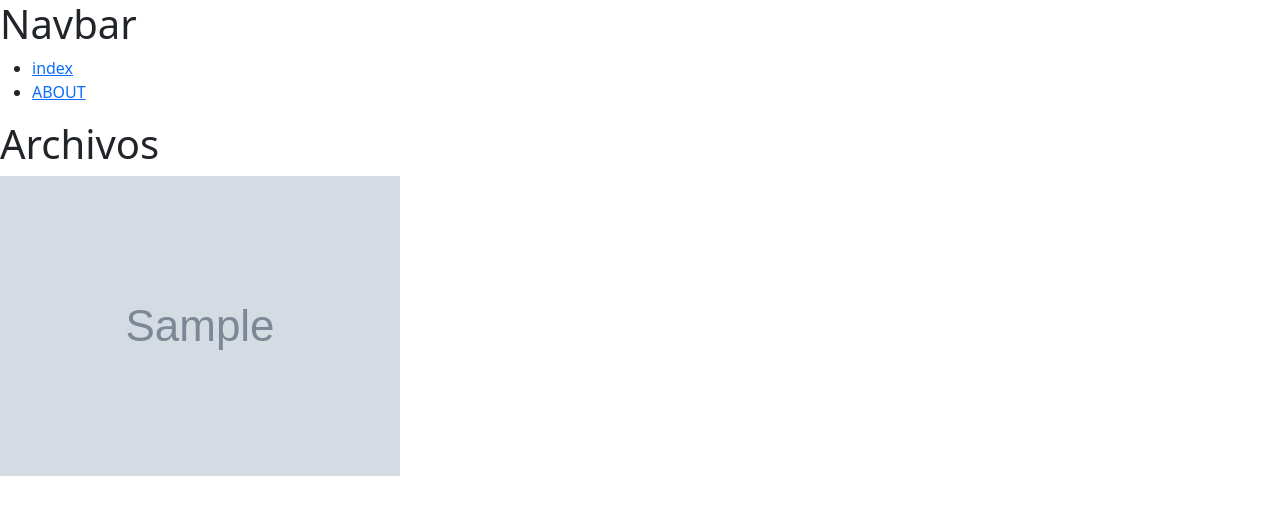
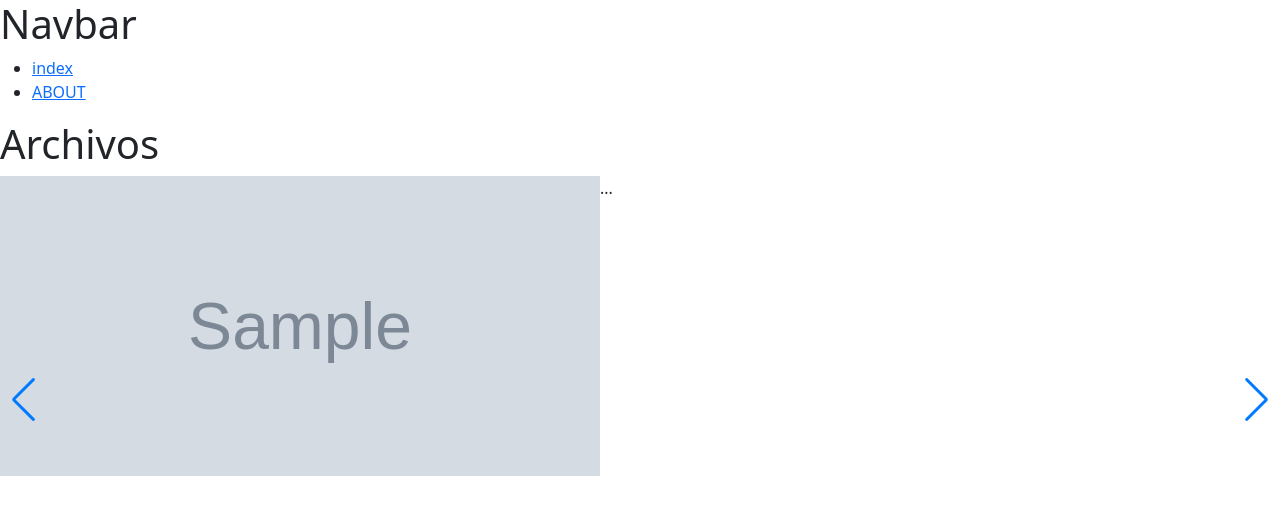
Before and after one commit to LetySG/Proyecto, a Node server app: page /files in a window 1280 px wide. Shown: the top 515 px of the page. Run offline with Node 20, Linux system fonts and the light colour scheme; tables that the repository leaves empty hold one stand-in row (values such as "Sample post"); grey boxes marked "Sample" are stand-in pictures; some libraries are stand-ins or nearby versions.

Commit message:
listando imagenes

```diff
--- a/Prueba/src/routes/routes.js
+++ b/Prueba/src/routes/routes.js
@@ -38,8 +38,9 @@ router.get('/login',(req,res)=>{
 });
 
 //vista formulario subir imagen
-router.get('/upload',(req,res)=>{
-    res.render('upload');
+router.get('/upload',async (req,res)=>{
+    const image = await Image.find().lean();
+    res.render('upload',{image});
 
 
 });
--- a/Prueba/src/views/files.hbs
+++ b/Prueba/src/views/files.hbs
@@ -1,7 +1,29 @@
 <h1>Archivos </h1>
+<style>
+  .swiper-container {
+  width: 600px;
+  height: 300px;
+  }
+</style>
+<!-- Slider main container -->
+<div class="swiper-container">
+  <!-- Additional required wrapper -->
+  <div class="swiper-wrapper">
 
-{{#each image}}
+    {{#each image}}
 
-    <img src="{{imageURL}}" alt="">
+    <img src="{{imageURL}}" alt="" class="swiper-slide">
 
 {{/each}}
+    ...
+  </div>
+  <!-- If we need pagination -->
+  <div class="swiper-pagination"></div>
+
+  <!-- If we need navigation buttons -->
+  <div class="swiper-button-prev"></div>
+  <div class="swiper-button-next"></div>
+
+  <!-- If we need scrollbar -->
+  <div class="swiper-scrollbar"></div>
+</div>
--- a/Prueba/src/views/layouts/main.hbs
+++ b/Prueba/src/views/layouts/main.hbs
@@ -6,9 +6,39 @@
     <meta name="viewport" content="width=device-width, initial-scale=1.0">
     <title>Document</title>
 
-   <link href="https://cdn.jsdelivr.net/npm/bootstrap@5.3.0-alpha1/dist/css/bootstrap.min.css" rel="stylesheet" integrity="sha384-GLhlTQ8iRABdZLl6O3oVMWSktQOp6b7In1Zl3/Jr59b6EGGoI1aFkw7cmDA6j6gD" crossorigin="anonymous">
+   <link href="https://cdn.jsdelivr.net/npm/bootstrap@5.3.0-alpha1/dist/css/bootstrap.min.css"
+rel="stylesheet" integrity="sha384-GLhlTQ8iRABdZLl6O3oVMWSktQOp6b7In1Zl3/Jr59b6EGGoI1aFkw7cmDA6j6gD" crossorigin="anonymous">
+<!--Libreria Swiper-->
+<link rel="stylesheet" href="https://cdnjs.cloudflare.com/ajax/libs/Swiper/9.3.2/swiper-bundle.min.css">
 </head>
     {{>navbar}}
     {{{body}}}
+
+
+ <!--SCRIPTS-->
+<script src="https://cdnjs.cloudflare.com/ajax/libs/Swiper/9.3.2/swiper-bundle.esm.browser.js" integrity="sha512-4Dk2Gb3sqcMi/ZHzSbKLcqhXOr43jzz4Bw6eNDSw3zh4NoEt46IvdbzWjVXL4buDB4r4zoYwQzcnoWCSOpMuoA==" crossorigin="anonymous" referrerpolicy="no-referrer"></script>
+<script>
+    const swiper = new Swiper('.swiper-container', {
+  // Optional parameters
+  direction: 'vertical',
+  loop: true,
+
+  // If we need pagination
+  pagination: {
+    el: '.swiper-pagination',
+  },
+
+  // Navigation arrows
+  navigation: {
+    nextEl: '.swiper-button-next',
+    prevEl: '.swiper-button-prev',
+  },
+
+  // And if we need scrollbar
+  scrollbar: {
+    el: '.swiper-scrollbar',
+  },
+});
+</script>
 </body>
 </html>
--- a/Prueba/src/views/upload.hbs
+++ b/Prueba/src/views/upload.hbs
@@ -32,7 +32,7 @@
                 <tr>
                   <th>Title</th>
                   <th>Description</th>
-                    <th>Operations</th>
+                  <th>Operations</th>
                 </tr>
             </thead>
                 <tbody>
@@ -41,8 +41,8 @@
                             <td>{{title}}</td>
                             <td>{{description}}</td>
                             <td>
-                               <a href = "
-                               {{imageURL}}", target="_blank" class="btn btn-primary">View</a>
+                               <a href = "{{imageURL}}" target="_blank" class="btn btn-primary">View</a>
+                               <a href = "{{imageURL}}" target="_blank" class="btn btn-danger">Delete</a>
                             </td>
                         </tr>
                     {{/each}}
```
Also changed, not shown: 1 other file.
